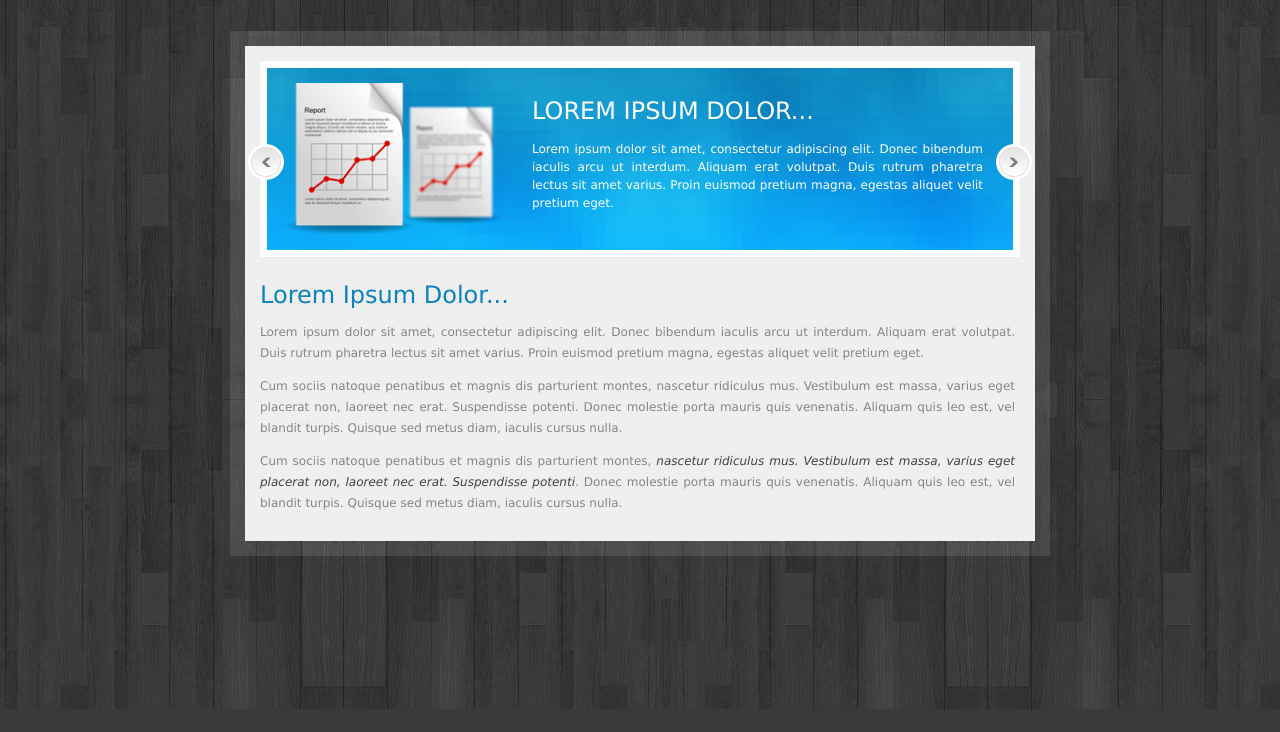
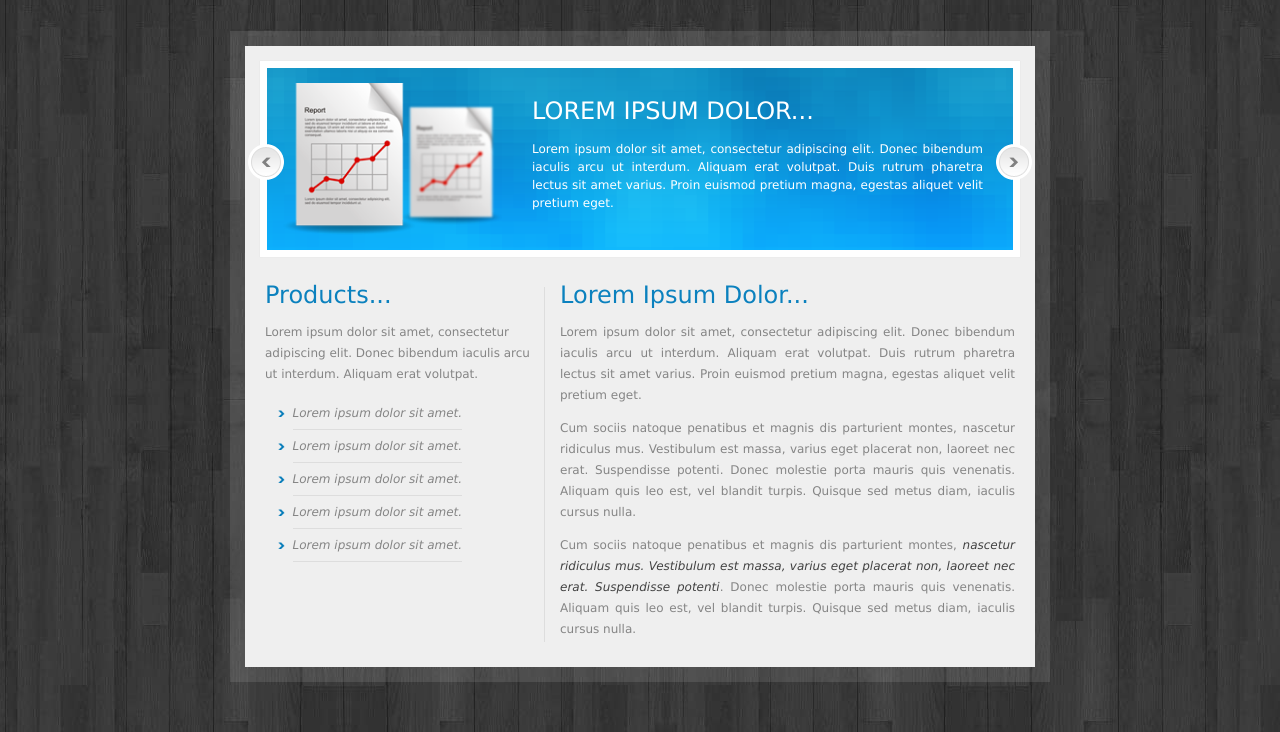
Before and after one commit to Alecto/simple-template, a website: page index.html in a window 1280 px wide. Shown: the part 91-823 px from the top of the page. Before the commit the page ends 800 px from the top, so only its background shows below. Drawn offline with Linux system fonts and the light colour scheme.

Commit message:
Создаем левосторонний вспомогательный блок (aside.left-sidebar) с оформлением.

```diff
--- a/assets/scss/_left-sidebar.scss
+++ b/assets/scss/_left-sidebar.scss
@@ -0,0 +1,74 @@
+.left-sidebar {
+    position: relative;
+
+    background-color: $light-color;
+
+    @media (min-width: $small + 1) {
+        flex: 0 0 $col-size;
+
+        padding: 0 $gutter $gutter $gutter+5;
+
+        order: 2;
+
+        &::after {
+            position: absolute;
+            top: $gutter;
+            right: 0;
+
+            height: 90%;
+
+            content: "";
+
+            border-right: 1px solid darken($light-color, 7%);
+        }
+    }
+
+    @media (max-width: $small) {
+        flex: 1 0 100%;
+
+        padding: 0 $gutter+5 $gutter+5 $gutter+5;
+
+        order: 3;
+    }
+
+    ul {
+        padding-left: 20px;
+    }
+
+    li {
+        position: relative;
+
+        padding: $gutter/2;
+
+        list-style: none;
+
+        color: $base-color;
+
+        font-style: italic;
+
+        &::before {
+            position: absolute;
+
+            margin-left: -$gutter;
+
+            content: url("../img/main-list-arrow.png");
+        }
+
+        span {
+            position: relative;
+
+            &::after {
+                position: absolute;
+                right: 0;
+                bottom: -$gutter/3*2;
+                left: 0;
+
+                height: 1px;
+
+                content: "";
+
+                background-color: darken($light-color, 7%);
+            }
+        }
+    }
+}
--- a/index.html
+++ b/index.html
@@ -84,7 +84,18 @@
         </div>
       </div>
 
-      <aside class="left-sidebar"></aside>
+      <aside class="left-sidebar">
+        <h2>Products...</h2>
+        <p>Lorem ipsum dolor sit amet, consectetur adipiscing elit. Donec bibendum iaculis arcu ut interdum. Aliquam erat volutpat.</p>
+        <ul>
+          <li><span>Lorem ipsum dolor sit amet.</span></li>
+          <li><span>Lorem ipsum dolor sit amet.</span></li>
+          <li><span>Lorem ipsum dolor sit amet.</span></li>
+          <li><span>Lorem ipsum dolor sit amet.</span></li>
+          <li><span>Lorem ipsum dolor sit amet.</span></li>
+        </ul>
+      </aside>
+
       <aside class="bottom-sidebar"></aside>
     </div>
   </div>
```
Also changed, not shown: assets/css/style.css, assets/css/style.min.css, 1 other file.
